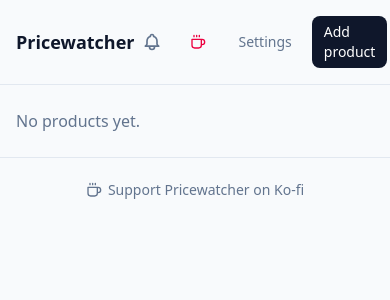
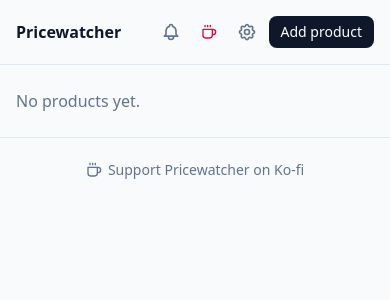
Before and after one commit to modbase/pricewatcher, a FastAPI app: page / in a window 390 px wide. Shown: the top 300 px of the page. Run offline with FastAPI, Linux system fonts and the light colour scheme; data that the repository does not hold is empty.

Commit message:
Keep the price-changes menu and header on screen on phones
The bell menu was anchored to the bell, which sits mid-header on a phone, so the
panel ran off the left edge. Below md it now aligns to the header's right edge.
The header also needed ~385px: Settings becomes an icon below sm, spacing is
tighter, and Add product reads Add below 360px.

```diff
--- a/app/templates/base.html
+++ b/app/templates/base.html
@@ -9,16 +9,16 @@
 </head>
 <body class="min-h-screen bg-slate-50 text-slate-900 dark:bg-slate-950 dark:text-slate-100">
   <header class="border-b border-slate-200 dark:border-slate-800">
-    <div class="mx-auto flex max-w-5xl items-center justify-between px-4 py-4">
-      <a href="/" class="text-lg font-semibold">Pricewatcher</a>
-      <div class="flex items-center gap-2">
+    <div class="relative mx-auto flex max-w-5xl items-center justify-between px-4 py-4">
+      <a href="/" class="text-base font-semibold sm:text-lg">Pricewatcher</a>
+      <div class="flex items-center gap-1 sm:gap-2">
         {% set changes = price_changes() %}
-        <details class="relative">
+        <details class="md:relative">
           <summary class="relative flex cursor-pointer list-none rounded-lg px-2 py-1.5 text-slate-500 hover:bg-slate-100 dark:hover:bg-slate-800" aria-label="Price changes ({{ changes|length }})">
             <svg class="h-5 w-5" fill="none" stroke="currentColor" stroke-width="2" viewBox="0 0 24 24" aria-hidden="true"><path stroke-linecap="round" stroke-linejoin="round" d="M15 17h5l-1.4-1.4A2 2 0 0 1 18 14.2V11a6 6 0 0 0-4-5.7V5a2 2 0 1 0-4 0v.3A6 6 0 0 0 6 11v3.2a2 2 0 0 1-.6 1.4L4 17h5m6 0v1a3 3 0 1 1-6 0v-1m6 0H9"/></svg>
             {% if changes %}<span class="absolute -right-0.5 -top-0.5 rounded-full bg-rose-600 px-1.5 text-xs font-medium text-white">{{ changes|length }}</span>{% endif %}
           </summary>
-          <div class="absolute right-0 z-10 mt-2 w-80 max-w-[calc(100vw-2rem)] rounded-lg border border-slate-200 bg-white p-2 text-sm shadow-lg dark:border-slate-800 dark:bg-slate-900">
+          <div class="absolute right-4 z-10 mt-2 w-80 max-w-[calc(100%-2rem)] rounded-lg md:right-0 md:max-w-none border border-slate-200 bg-white p-2 text-sm shadow-lg dark:border-slate-800 dark:bg-slate-900">
             {% for c in changes %}
             <div class="flex items-start gap-2 rounded px-2 py-1.5 hover:bg-slate-50 dark:hover:bg-slate-800">
               <a href="/products/{{ c.product_id }}" class="flex-1">
@@ -36,12 +36,15 @@
             {% endif %}
           </div>
         </details>
-        <a href="https://ko-fi.com/geselle" target="_blank" rel="noopener" aria-label="Support Pricewatcher on Ko-fi" class="inline-flex items-center gap-1.5 rounded-lg px-3 py-1.5 text-sm font-medium text-rose-600 hover:bg-rose-50 dark:text-rose-400 dark:hover:bg-rose-950/50">
+        <a href="https://ko-fi.com/geselle" target="_blank" rel="noopener" aria-label="Support Pricewatcher on Ko-fi" class="inline-flex items-center gap-1.5 rounded-lg px-2 py-1.5 text-sm font-medium text-rose-600 sm:px-3 hover:bg-rose-50 dark:text-rose-400 dark:hover:bg-rose-950/50">
           <svg class="h-4 w-4" fill="none" stroke="currentColor" stroke-width="2" viewBox="0 0 24 24" aria-hidden="true"><path stroke-linecap="round" stroke-linejoin="round" d="M17 8h1a4 4 0 0 1 0 8h-1M3 8h14v9a4 4 0 0 1-4 4H7a4 4 0 0 1-4-4V8Zm3-6v2m4-2v2m4-2v2"/></svg>
           <span class="hidden sm:inline">Buy me a coffee</span>
         </a>
-        <a href="/settings" class="rounded-lg px-3 py-1.5 text-sm text-slate-500 hover:bg-slate-100 dark:hover:bg-slate-800">Settings</a>
-        <a href="/products/new" class="rounded-lg bg-slate-900 px-3 py-1.5 text-sm font-medium text-white hover:bg-slate-700 dark:bg-slate-100 dark:text-slate-900 dark:hover:bg-slate-300">Add product</a>
+        <a href="/settings" aria-label="Settings" class="flex rounded-lg px-2 py-1.5 text-sm text-slate-500 hover:bg-slate-100 sm:px-3 dark:hover:bg-slate-800">
+          <svg class="h-5 w-5 sm:hidden" fill="none" stroke="currentColor" stroke-width="2" viewBox="0 0 24 24" aria-hidden="true"><path stroke-linecap="round" stroke-linejoin="round" d="M10.3 4.3c.4-1.7 3-1.7 3.4 0a1.7 1.7 0 0 0 2.6 1.1c1.5-.9 3.3.8 2.4 2.4a1.7 1.7 0 0 0 1 2.5c1.8.5 1.8 3 0 3.5a1.7 1.7 0 0 0-1 2.5c.9 1.6-.9 3.3-2.4 2.4a1.7 1.7 0 0 0-2.6 1.1c-.4 1.7-3 1.7-3.4 0a1.7 1.7 0 0 0-2.6-1.1c-1.5.9-3.3-.8-2.4-2.4a1.7 1.7 0 0 0-1-2.5c-1.8-.5-1.8-3 0-3.5a1.7 1.7 0 0 0 1-2.5c-.9-1.6.9-3.3 2.4-2.4a1.7 1.7 0 0 0 2.6-1.1Z"/><circle cx="12" cy="12" r="3"/></svg>
+          <span class="hidden sm:inline">Settings</span>
+        </a>
+        <a href="/products/new" class="whitespace-nowrap rounded-lg bg-slate-900 px-3 py-1.5 text-sm font-medium text-white hover:bg-slate-700 dark:bg-slate-100 dark:text-slate-900 dark:hover:bg-slate-300">Add<span class="max-[359px]:hidden"> product</span></a>
       </div>
     </div>
   </header>
```
